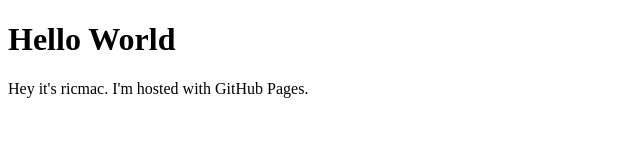
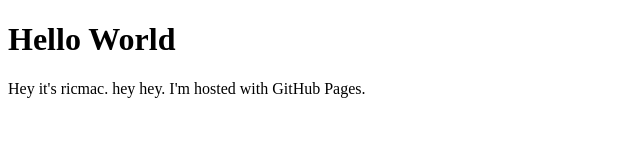
Before and after one commit to ricmac/ricmac.github.io, a plain HTML site: page index.html in a window 1280 px wide. Shown: the whole page, without its empty margins (0-640 px from the left). Drawn offline with Linux system fonts and the light colour scheme.

Commit message:
commit 2
edits

```diff
--- a/index.html
+++ b/index.html
@@ -2,6 +2,6 @@
 <html>
 <body>
 <h1>Hello World</h1>
-<p>Hey it's ricmac. I'm hosted with GitHub Pages.</p>
+<p>Hey it's ricmac. hey hey. I'm hosted with GitHub Pages.</p>
 </body>
 </html>
```
